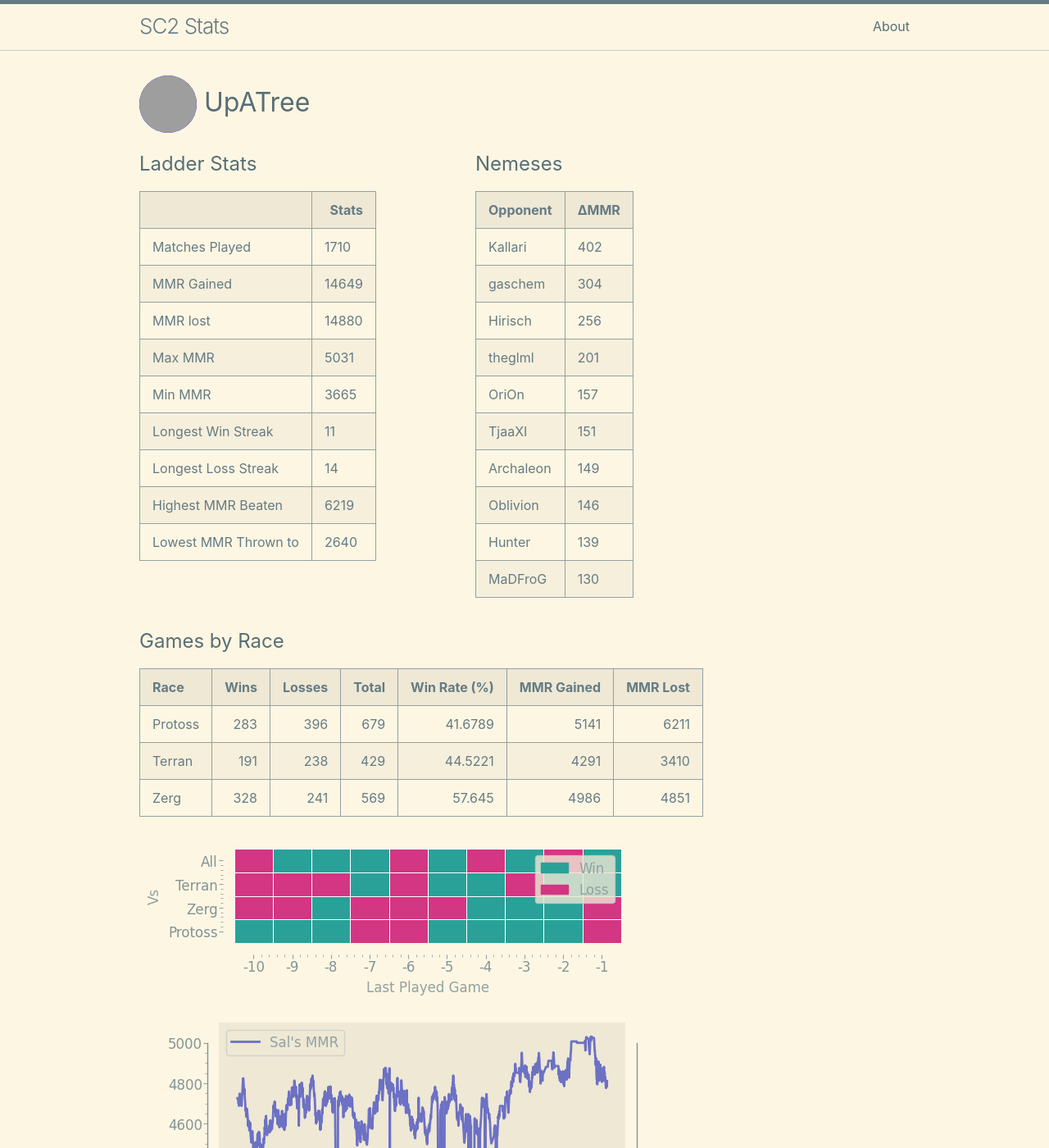
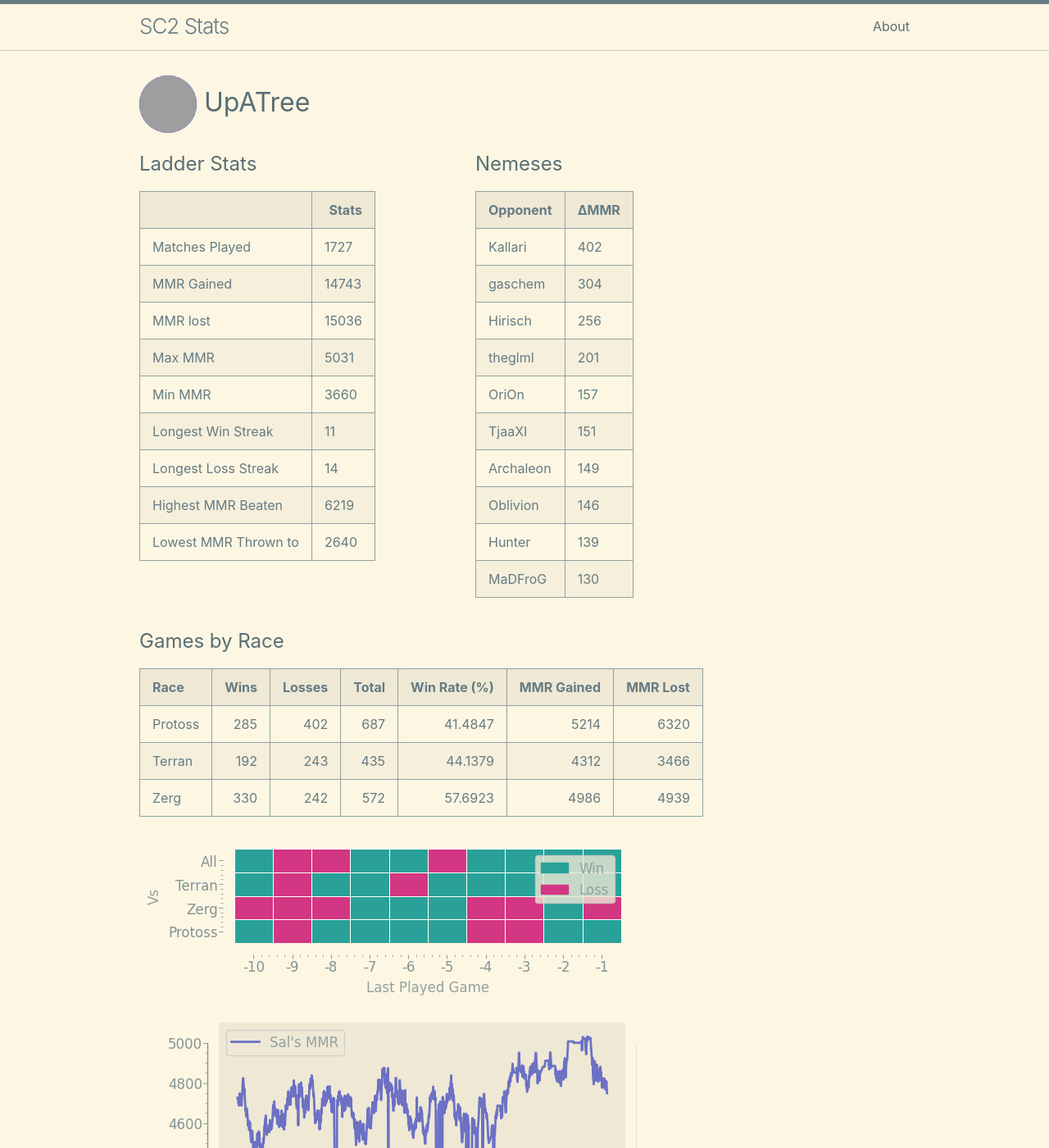
Before and after one commit to kylermurphy/UpATree, a Jekyll site: the page built from docs/index.md, in a window 1280 px wide and 1400 px high. Shown: the whole window at 82% size. Built offline with Jekyll 4.4.1, drawn with Linux system fonts in a browser that asks for light colours; grey boxes are pictures that could not be loaded.

Commit message:
running on push

```diff
--- a/docs/index.md
+++ b/docs/index.md
@@ -18,15 +18,15 @@ layout: home
   <tbody>
     <tr>
       <td>Matches Played</td>
-      <td>1710</td>
+      <td>1727</td>
     </tr>
     <tr>
       <td>MMR Gained</td>
-      <td>14649</td>
+      <td>14743</td>
     </tr>
     <tr>
       <td>MMR lost</td>
-      <td>14880</td>
+      <td>15036</td>
     </tr>
     <tr>
       <td>Max MMR</td>
@@ -34,7 +34,7 @@ layout: home
     </tr>
     <tr>
       <td>Min MMR</td>
-      <td>3665</td>
+      <td>3660</td>
     </tr>
     <tr>
       <td>Longest Win Streak</td>
@@ -114,9 +114,9 @@ layout: home
 
 | Race    |   Wins |   Losses |   Total |   Win Rate (%) |   MMR Gained |   MMR Lost |
 |:--------|-------:|---------:|--------:|---------------:|-------------:|-----------:|
-| Protoss |    283 |      396 |     679 |        41.6789 |         5141 |       6211 |
-| Terran  |    191 |      238 |     429 |        44.5221 |         4291 |       3410 |
-| Zerg    |    328 |      241 |     569 |        57.645  |         4986 |       4851 |
+| Protoss |    285 |      402 |     687 |        41.4847 |         5214 |       6320 |
+| Terran  |    192 |      243 |     435 |        44.1379 |         4312 |       3466 |
+| Zerg    |    330 |      242 |     572 |        57.6923 |         4986 |       4939 |
 
 ![Games by Race](./assets/gm_hist.png)
 
--- a/log.txt
+++ b/log.txt
@@ -811,3 +811,4 @@ Writing a log file 2025-04-02 22:22:27.
 Writing a log file 2025-04-02 22:48:03.
 Writing a log file 2025-04-02 23:21:31.
 Writing a log file 2025-04-02 23:48:09.
+Writing a log file 2025-04-03 16:29:02.
```
Also changed, not shown: docs/assets/MMR.png, docs/assets/daily.png, docs/assets/gm_hist.png, docs/assets/r_wrt.png, 1 other file.
